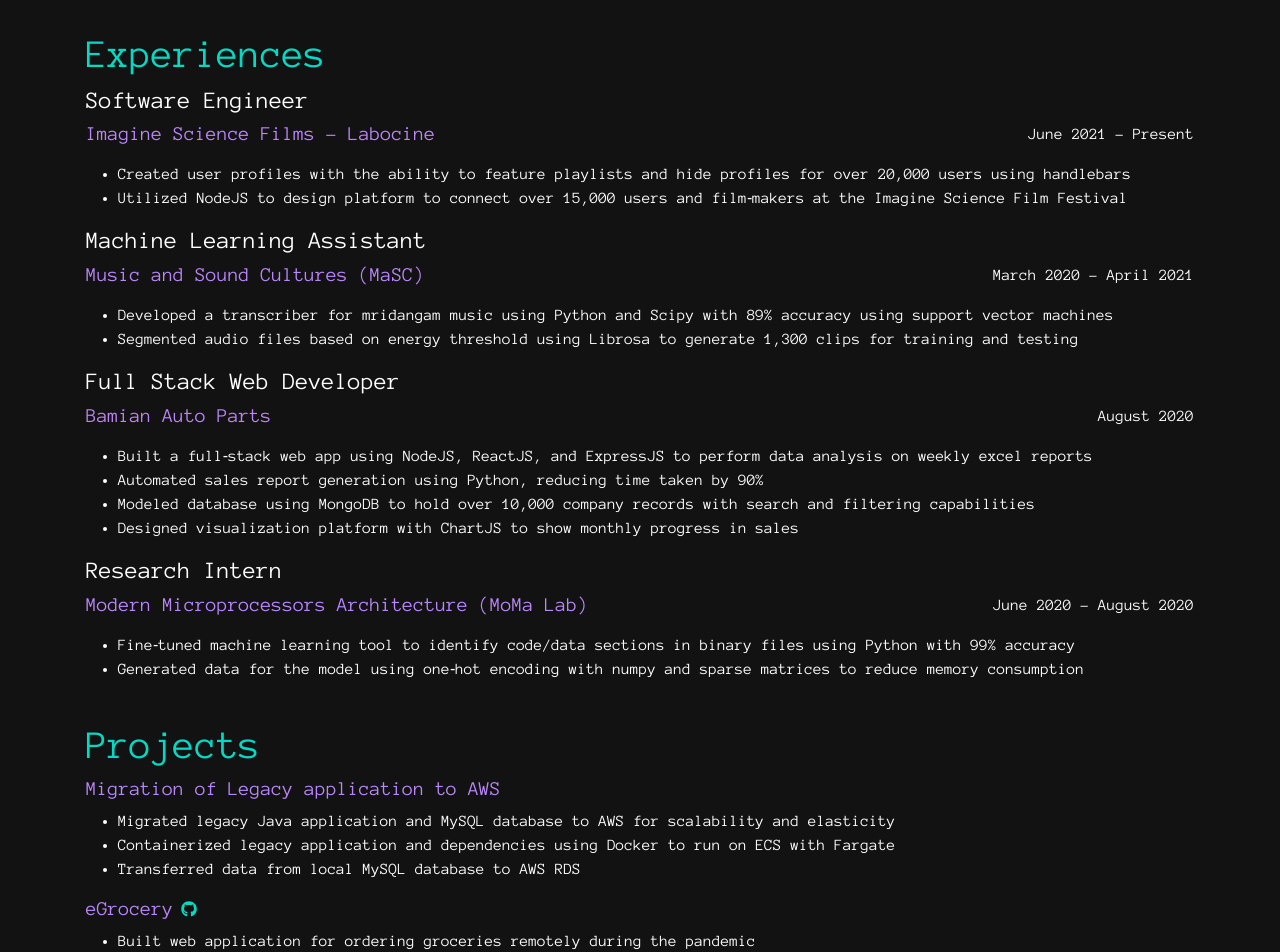
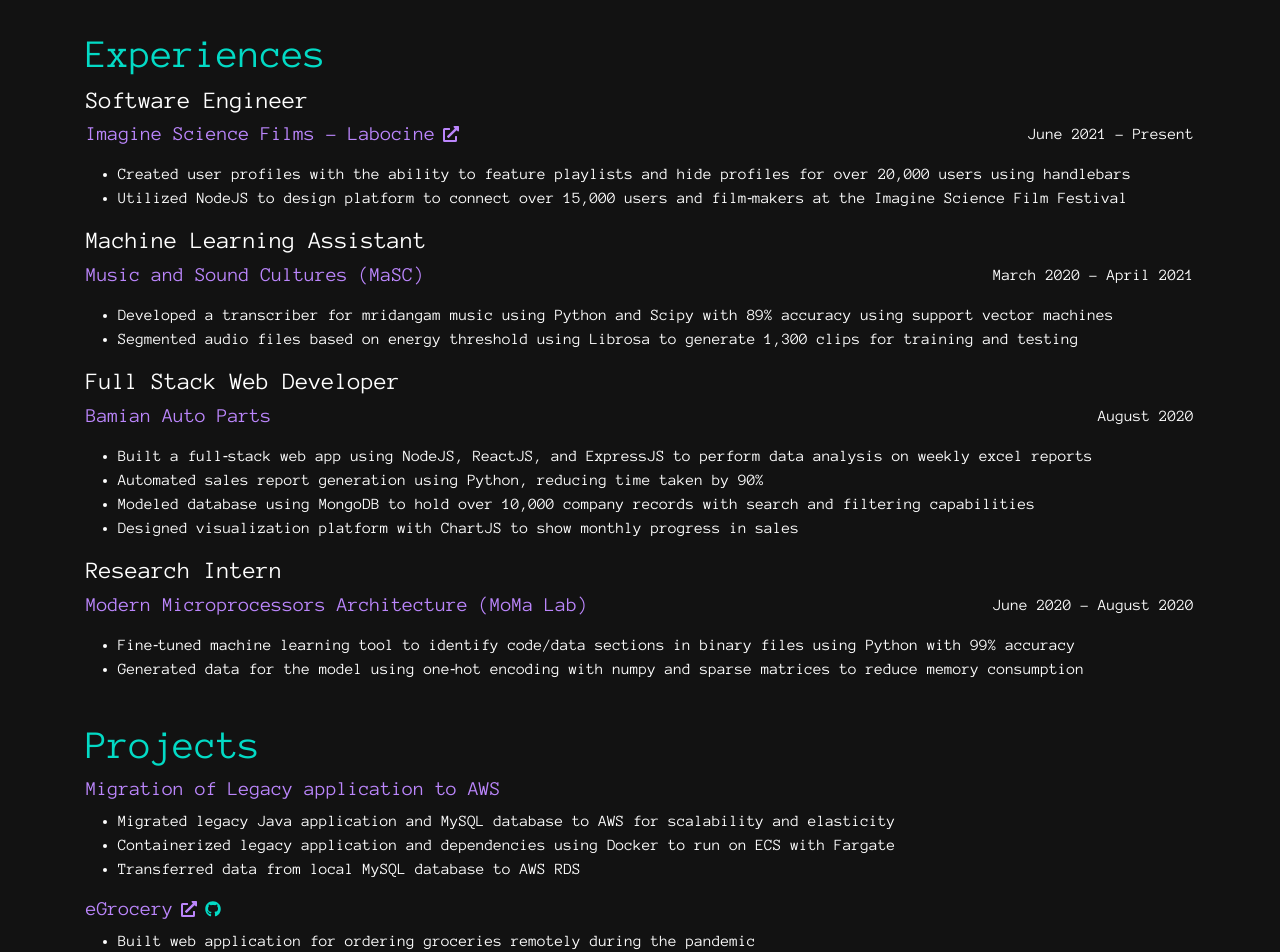
Before and after one commit to gauthamdk/portfolio, a React (Create React App) app: page / in a window 1280 px wide. Shown: the part 200-1152 px from the top of the page. Built offline with nearby package versions, Linux system fonts and the light colour scheme.

Commit message:
feat: add external link icon

```diff
--- a/src/components/Experiences.js
+++ b/src/components/Experiences.js
@@ -1,5 +1,7 @@
 import React from "react";
 import { Container, Col, Row } from "react-bootstrap";
+import { FontAwesomeIcon } from "@fortawesome/react-fontawesome";
+import { faExternalLinkAlt } from "@fortawesome/free-solid-svg-icons";
 
 import "../styles/body.scss";
 
@@ -16,7 +18,13 @@
               target="_blank"
               rel="noreferrer"
             >
-              <h5 className="subtitle">{exp.company}</h5>
+              <h5 className="subtitle d-inline pe-2">{exp.company}</h5>
+              {exp.link ? (
+                <FontAwesomeIcon
+                  icon={faExternalLinkAlt}
+                  className="subtitle"
+                ></FontAwesomeIcon>
+              ) : null}
             </a>
           </Col>
           <Col lg={3}>
--- a/src/components/Projects.js
+++ b/src/components/Projects.js
@@ -2,6 +2,7 @@
 import { Container, Col, Row } from "react-bootstrap";
 import { FontAwesomeIcon } from "@fortawesome/react-fontawesome";
 import { faGithub } from "@fortawesome/free-brands-svg-icons";
+import { faExternalLinkAlt } from "@fortawesome/free-solid-svg-icons";
 
 const Projects = ({ projs }) => {
   const projects = projs.map((proj) => {
@@ -12,7 +13,13 @@
           target="_blank"
           rel="noreferrer"
         >
-          <h5 className="d-inline-block subtitle">{proj.name}</h5>
+          <h5 className="d-inline-block subtitle pe-2">{proj.name}</h5>
+          {proj.link ? (
+            <FontAwesomeIcon
+              icon={faExternalLinkAlt}
+              className="subtitle"
+            ></FontAwesomeIcon>
+          ) : null}
         </a>
         {proj.github ? (
           <a href={proj.github} className="d-inline-block px-2">
```
